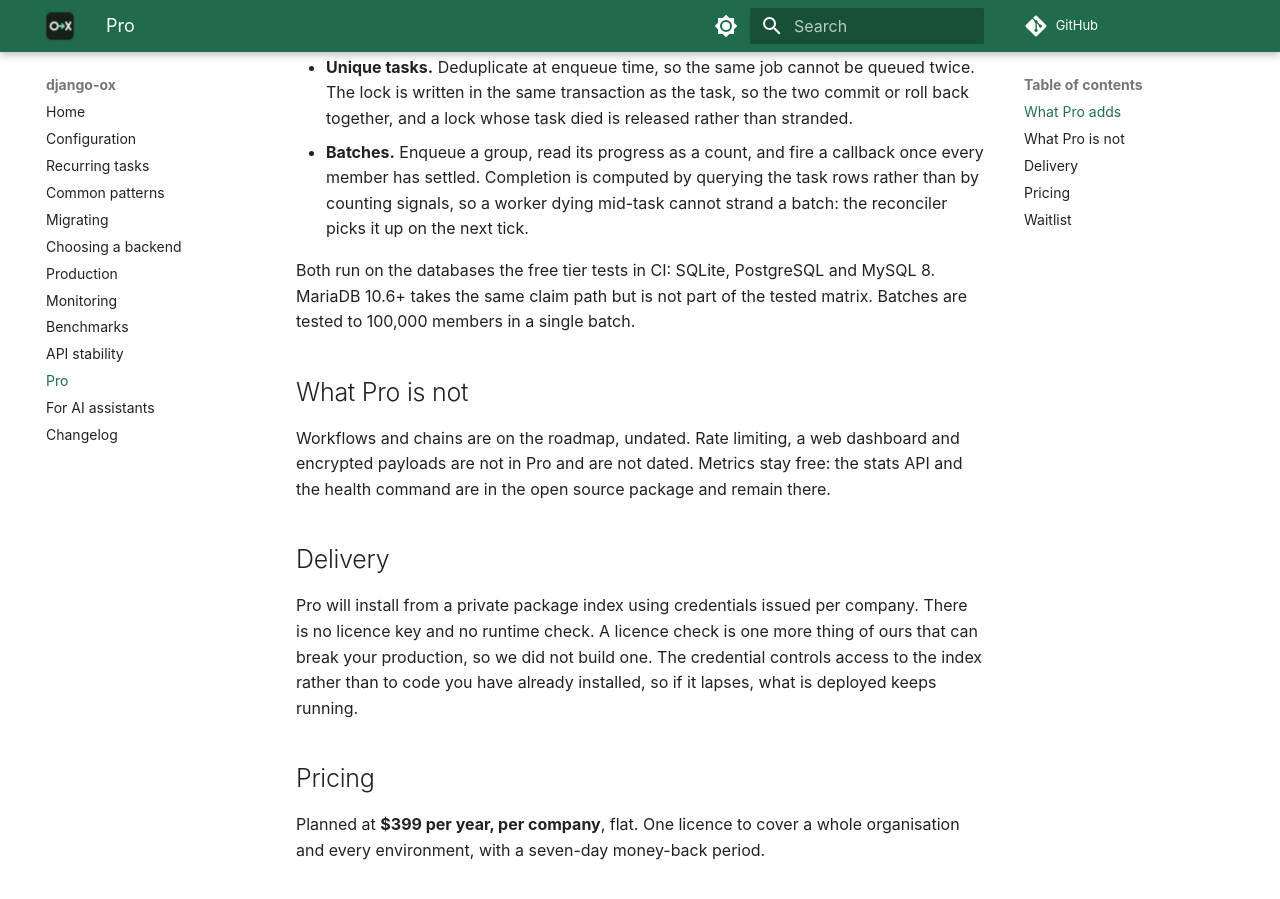
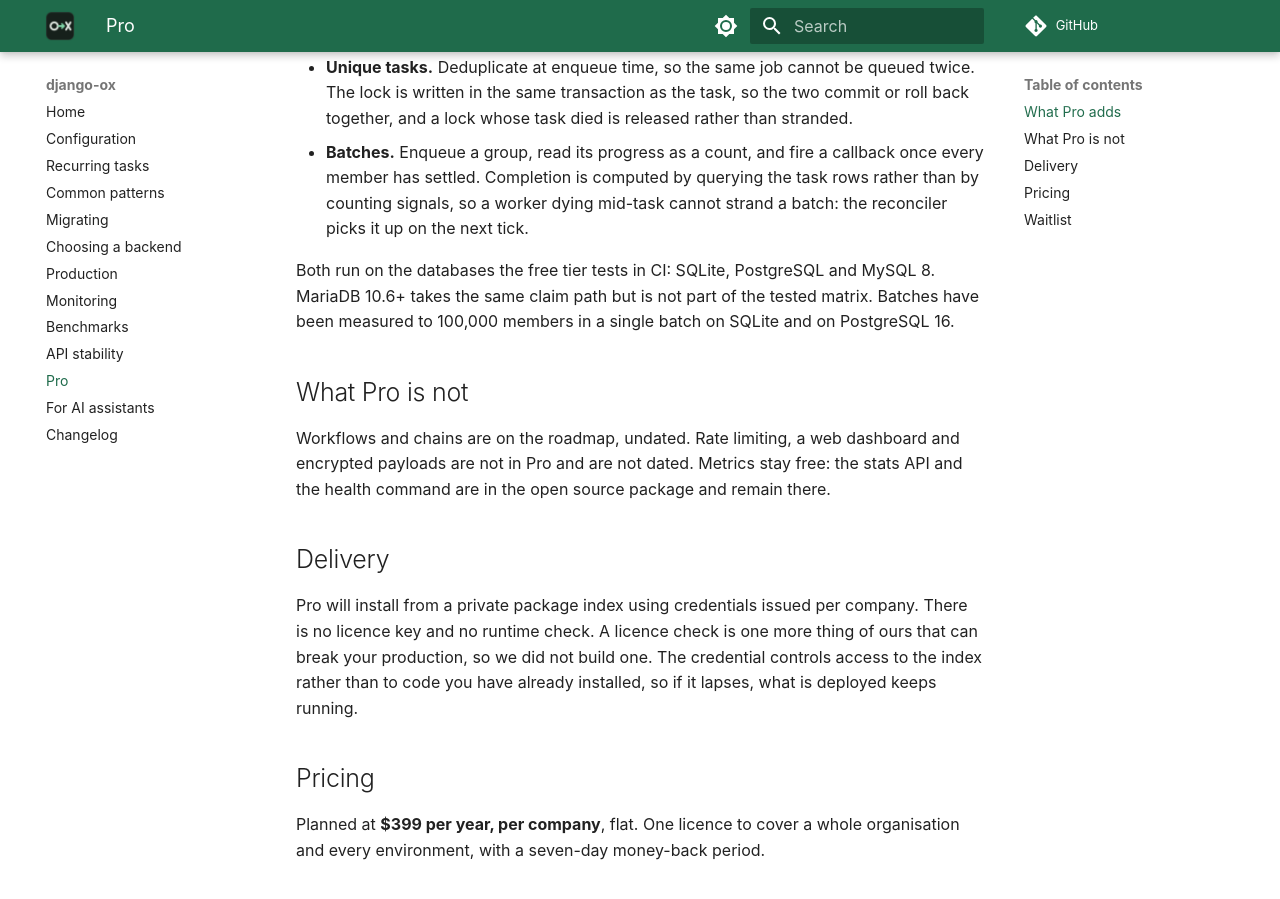
Before and after one commit to oxpull/django-ox, an MkDocs documentation site: the page built from docs/pro.md, in a window 1280 px wide and 900 px high, scrolled down 415 px. Built offline with MkDocs 1.6.1 and Material for MkDocs 9.7.7, drawn with Linux system fonts in a browser that asks for light colours; comment, search, counter and statistics services are not loaded.

Commit message:
Name the databases the batch width figure was measured on
The Pro page listed the three databases the free tier tests in CI, and
then said batches are tested to 100,000 members in the next sentence.
The width sweep ran on SQLite and on PostgreSQL 16. It did not run on
MySQL, so a reader taking those two sentences together is handed a
number that was never measured on one of the databases named beside it.

The figure keeps its evidence and gains the two databases it came from.
llms-full.txt is regenerated to match.

```diff
--- a/docs/llms-full.txt
+++ b/docs/llms-full.txt
@@ -2471,7 +2471,8 @@ how to hear when it opens.
 
 Both run on the databases the free tier tests in CI: SQLite, PostgreSQL and
 MySQL 8. MariaDB 10.6+ takes the same claim path but is not part of the tested
-matrix. Batches are tested to 100,000 members in a single batch.
+matrix. Batches have been measured to 100,000 members in a single batch on
+SQLite and on PostgreSQL 16.
 
 ## What Pro is not
 
--- a/docs/pro.md
+++ b/docs/pro.md
@@ -24,7 +24,8 @@ how to hear when it opens.
 
 Both run on the databases the free tier tests in CI: SQLite, PostgreSQL and
 MySQL 8. MariaDB 10.6+ takes the same claim path but is not part of the tested
-matrix. Batches are tested to 100,000 members in a single batch.
+matrix. Batches have been measured to 100,000 members in a single batch on
+SQLite and on PostgreSQL 16.
 
 ## What Pro is not
 
```
